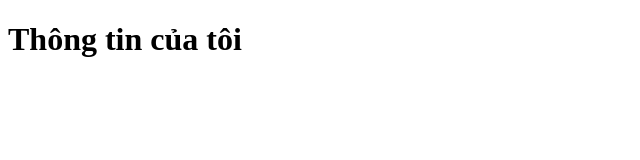
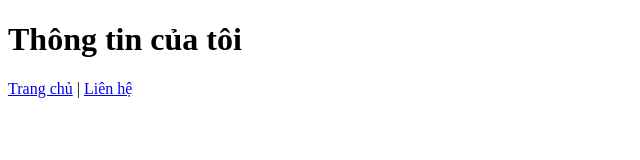
Before and after one commit to Viet382004/my-portfolio, a plain HTML site: page index.html in a window 1280 px wide. Shown: the whole page, without its empty margins (0-640 px from the left). Drawn offline with Linux system fonts and the light colour scheme.

Commit message:
feat : Tạo một menu điều hướng

```diff
--- a/index.html
+++ b/index.html
@@ -5,5 +5,9 @@
 </head>
 <body>
     <h1>Thông tin của tôi</h1>
+    <nav>
+        <a href="#home">Trang chủ</a> |
+        <a href="#about">Liên hệ</a>
+    </nav>
 </body>
 </html>
```
